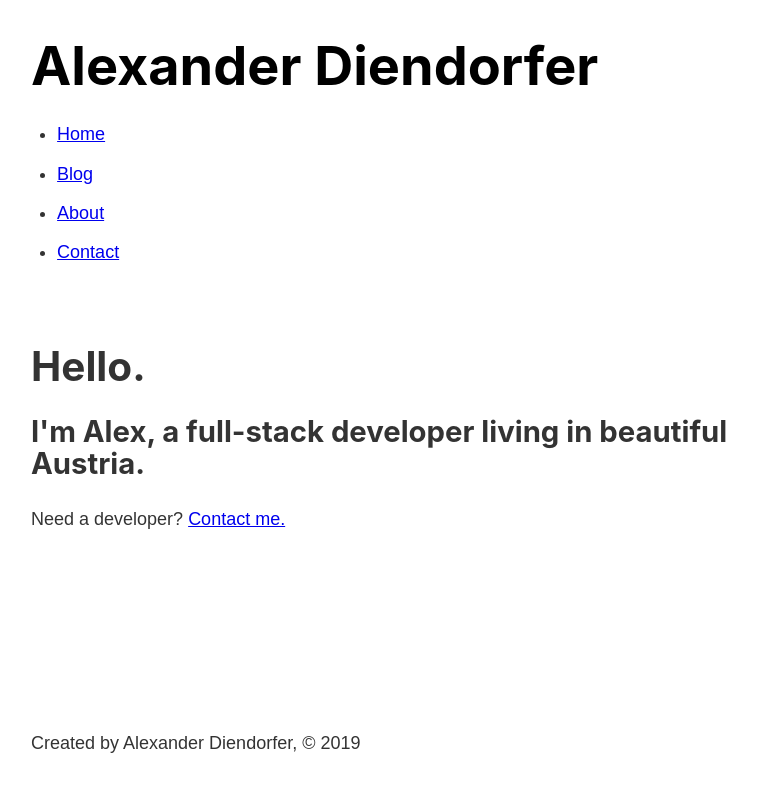
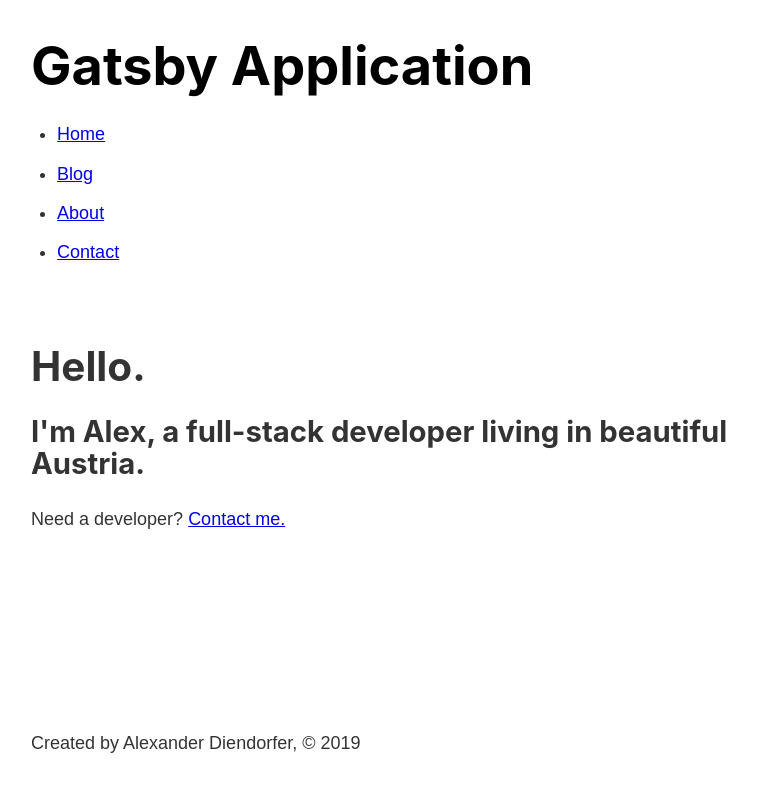
Before and after one commit to AlexanderDiendorfer/Gatsby_Application, a Gatsby site: page / in a window 1280 px wide. Shown: the whole page, without its empty margins (252-1009 px from the left). Built offline with nearby package versions, Linux system fonts and the light colour scheme; Gatsby itself is replaced by a stand-in of ours.

Commit message:
Integrated graphql queries

```diff
--- a/gatsby-config.js
+++ b/gatsby-config.js
@@ -1,3 +1,7 @@
 module.exports = {
+  siteMetadata: {
+    title: "Gatsby Application",
+    author: "Alexander Diendorfer",
+  },
   plugins: [`gatsby-plugin-sass`],
 }
--- a/src/components/footer.js
+++ b/src/components/footer.js
@@ -1,9 +1,19 @@
 import React from "react"
+import { graphql, useStaticQuery } from "gatsby"
 
 const Footer = () => {
+  const data = useStaticQuery(graphql`
+    query {
+      site {
+        siteMetadata {
+          author
+        }
+      }
+    }
+  `)
   return (
     <footer>
-      <p>Created by Alexander Diendorfer, © 2019</p>
+      <p>Created by {data.site.siteMetadata.author}, © 2019</p>
     </footer>
   )
 }
--- a/src/components/header.js
+++ b/src/components/header.js
@@ -1,15 +1,24 @@
 import React from "react"
-import { Link } from "gatsby"
+import { Link, graphql, useStaticQuery } from "gatsby"
 
-// import "./header.module.scss"
 import headerStyles from "./header.module.scss"
 
 const Header = () => {
+  const data = useStaticQuery(graphql`
+    query {
+      site {
+        siteMetadata {
+          title
+        }
+      }
+    }
+  `)
+
   return (
     <header className={headerStyles.header}>
       <h1>
         <Link className={headerStyles.title} to="/">
-          Alexander Diendorfer
+          {data.site.siteMetadata.title}
         </Link>
       </h1>
       <nav>
```
